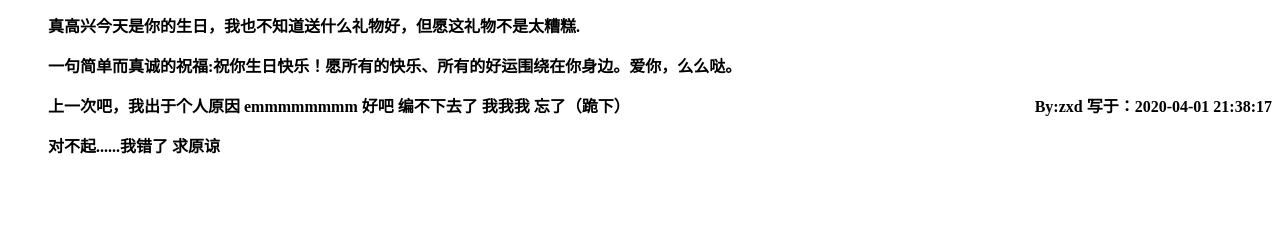
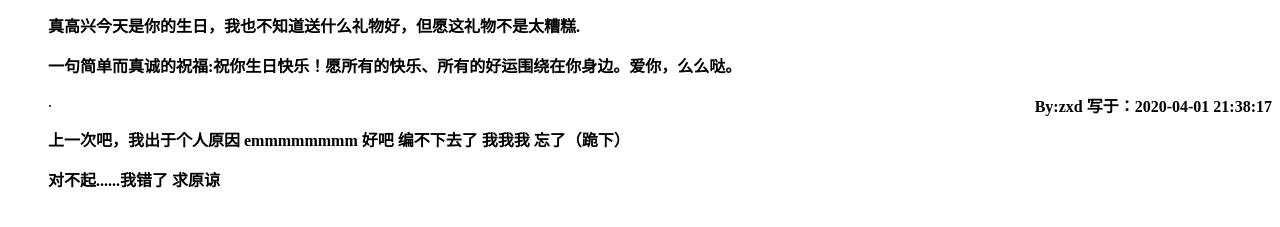
Before and after one commit to 3050135036/3050135036.github.io, a plain HTML site: page index.html in a window 1280 px wide. Shown: the part 81-308 px from the top of the page. Drawn offline with Linux system fonts and the light colour scheme.

Commit message:
Update index.html

```diff
--- a/index.html
+++ b/index.html
@@ -25,6 +25,9 @@ By:zxd 写于：2020-04-01 21:38:17</span>
                        </strong>
 		</p>
 			<p>
+				.
+			</p>
+			<p>
 	<strong>
 上一次吧，我出于个人原因 emmmmmmmm 好吧 编不下去了 我我我 忘了（跪下）</strong>
 </p>
```
